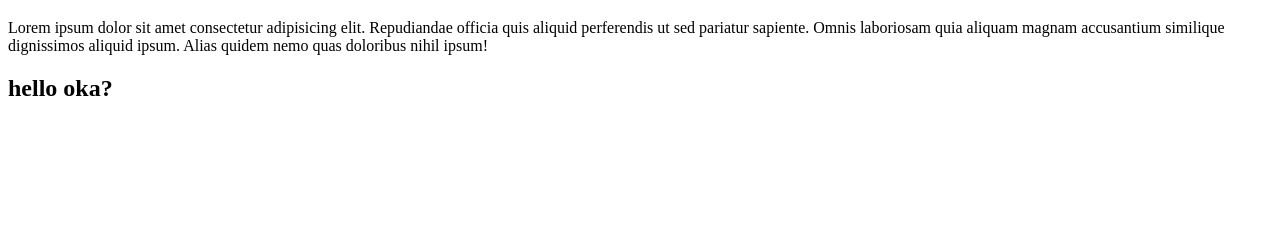
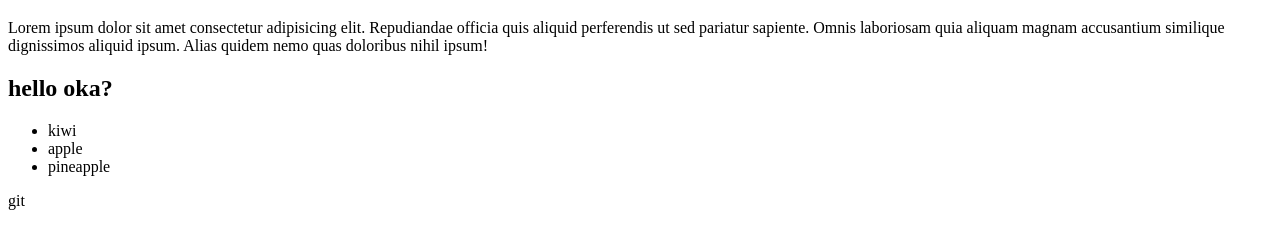
Before and after one commit to rushikesh-void/scratchproject, a plain HTML site: page index.html in a window 1280 px wide. Shown: the part 61-310 px from the top of the page. Drawn offline with Linux system fonts and the light colour scheme.

Commit message:
add fruits

```diff
--- a/index.html
+++ b/index.html
@@ -17,6 +17,16 @@
         hello oka?
 
     </h2>
-</body>
+
+    <ul>
+        <li>
+            kiwi
+        </li>
+        <li>apple</li>
+        <li>
+            pineapple
+        </li>
+    </ul>
+</body>git
 
 </html>
```
